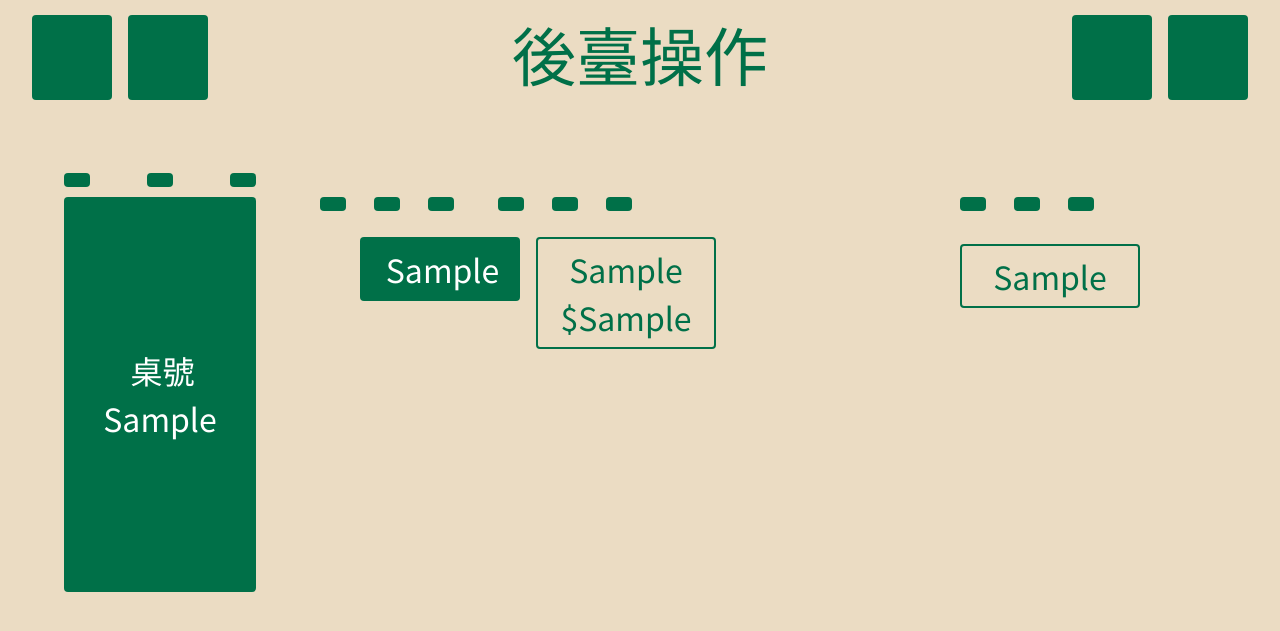
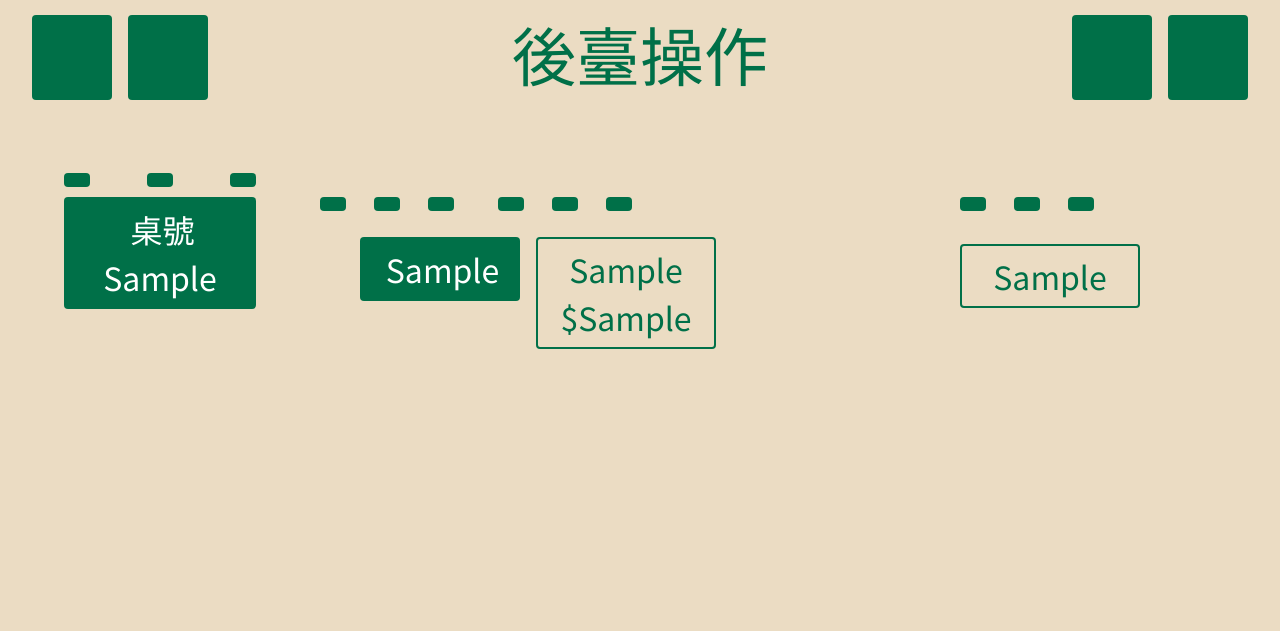
Before and after one commit to imfulee/restaurant-ordering-system, a PHP site: page /setting.php in a window 1280 px wide. Shown: the top 631 px of the page. Run offline with PHP 8.4, Linux system fonts and the light colour scheme; tables that the repository leaves empty or names only in its code hold one stand-in row (values such as "Sample post"); some libraries are stand-ins or nearby versions.

Commit message:
remove overflow-y for setting

```diff
--- a/setting.php
+++ b/setting.php
@@ -220,22 +220,22 @@
       justify-content: space-between;
       margin-left: 4rem;
       margin-right: 4rem;
-      height: 50vh;
-      overflow-y: scroll;
+      /* height: 50vh; */
+      /* overflow-y: scroll; */
     }
 
     div#table_add_list>button {
       width: 100%;
     }
 
-    div#v-pills-tabContent {
+    /* div#v-pills-tabContent {
       height: 50vh;
-    }
+    } */
 
-    div#remarks_button_container {
+    /* div#remarks_button_container {
       height: 50vh;
       overflow-y: scroll;
-    }
+    } */
   }
 </style>
 
```
